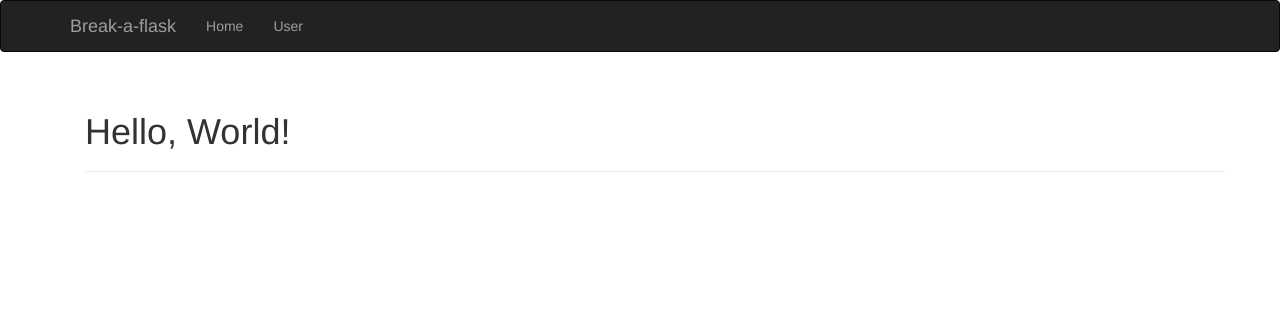
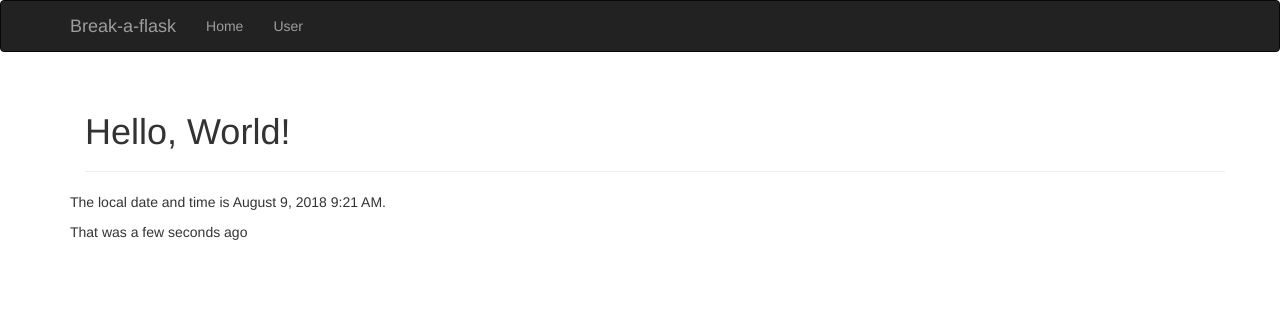
Before and after one commit to alex5lim/break-a-flask, a Flask app: page / in a window 1280 px wide. Shown: the top 312 px of the page. Run offline with Flask 2, Linux system fonts and the light colour scheme; some libraries are stand-ins or nearby versions.

Commit message:
Add flask-moment to base.html.

```diff
--- a/hello.py
+++ b/hello.py
@@ -1,13 +1,15 @@
 from flask import Flask, request, render_template
 from flask_bootstrap import Bootstrap
 from flask_moment import Moment
+from datetime import datetime
 app = Flask(__name__)
 bootstrap = Bootstrap(app)
 moment = Moment(app)
 
+
 @app.route('/')
 def index():
-    return render_template('index.html')
+    return render_template('index.html', current_time=datetime.utcnow())
 
 
 @app.route('/user/<name>')
--- a/templates/base.html
+++ b/templates/base.html
@@ -36,3 +36,8 @@
   {% block page_content %}{% endblock %}
 </div>
 {% endblock %}
+
+{% block scripts %}
+{{ super() }}
+{{ moment.include_moment() }}
+{% endblock %}
--- a/templates/index.html
+++ b/templates/index.html
@@ -6,4 +6,6 @@
         <h1>Hello, World!</h1>
     </div>
 </div>
+<p>The local date and time is {{ moment(current_time).format('LLL') }}.</p>
+<p>That was {{ moment(current_time).fromNow(refresh=True) }}</p>
 {% endblock %}
```
